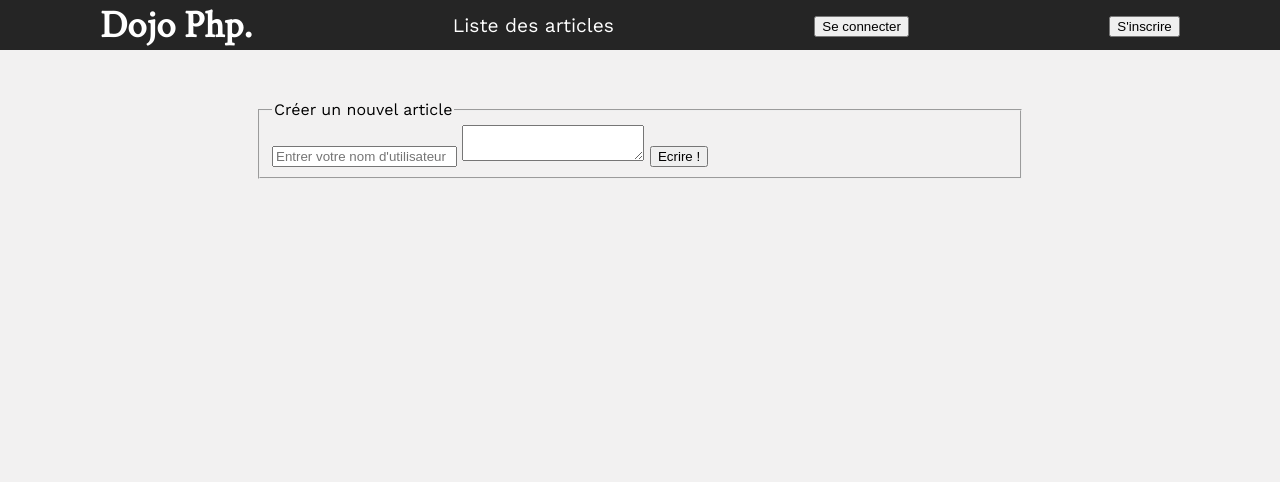
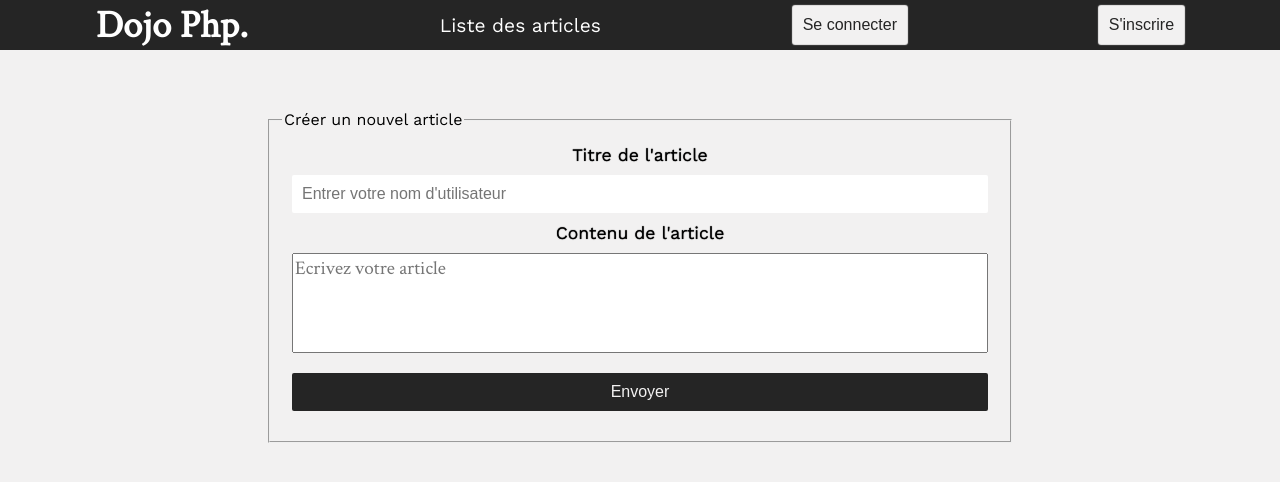
Before and after one commit to Heyveryouaire/dojoPhp, a PHP site: page /ecrire in a window 1280 px wide. Shown: the top 482 px of the page. Run offline with PHP 8.4, Linux system fonts and the light colour scheme.

Commit message:
refonte graphique part 2

```diff
--- /dev/null
+++ b/interface/assets/plus.css
@@ -0,0 +1,70 @@
+.button{
+    box-shadow: 0px 0px 1px 1px #F2F1F1;
+    border-radius: 2px;
+    border: 0;
+    padding: 10px;
+    font-size: 1rem;
+    background: #252525;
+    color: #F2F1F1;
+    transition: all 0.5s;
+}
+
+.inverted{
+    background: #F2F1F1;
+    color: #252525;
+}
+
+.button:hover{
+    background: #F2F1F1;
+    box-shadow: 0px 0px 1px 1px #252525;
+    color: #252525;
+}
+
+.inverted:hover{
+    background: #252525;
+    color: #F2F1F1;
+}
+
+.form{
+    display: flex;
+    flex-direction: column;
+    justify-content: space-around;
+    padding: 10px;
+}
+.form input, textarea, button{
+
+    margin-top: 10px;
+    margin-bottom: 10px;
+}
+
+.form label{
+    font-size: 1.1rem;
+    text-align: center;
+    text-shadow: 0px 0px 1px black;
+}
+
+textarea{
+    display: flex;
+    justify-content: center;
+    align-items: center;
+    height: 100px;
+    font-family: 'Crimson Text', serif;
+    font-size: 1.2rem;
+    resize: none;
+}
+textarea:focus{
+    box-shadow: 0px 0px 1px 1px #252525;
+}
+
+input{
+    border-radius: 2px;
+    border: 0;
+    padding: 10px;
+    font-size: 1rem;
+    background-color: white;
+    color: #252525;
+}
+input:focus{
+    box-shadow: 0px 0px 1px 1px #252525;
+
+}
--- a/interface/assets/style.css
+++ b/interface/assets/style.css
@@ -75,3 +75,13 @@ main{
 h1, h2, h3, h4, h5, h6 {
     font-family: 'Crimson Text', serif;
    }
+
+@media screen and (max-width: 690px){
+
+    main{
+        width: 100%;
+    }
+    article{
+        margin-top: 10px;
+    }
+}
--- a/interface/vue/pages/ecrire.php
+++ b/interface/vue/pages/ecrire.php
@@ -1,4 +1,14 @@
-<form method="POST" action="validArticle">
+<style>
+
+
+
+
+
+
+</style>
+
+
+<form class="form" method="POST" action="validArticle">
     <fieldset>
         <legend>
             Créer un nouvel article
@@ -10,11 +20,12 @@
                 $this->deleteError();
             }
         ?>
-
-        <input name="titleArticle" type="text" placeholder="Entrer votre nom d'utilisateur">
-            <textarea name="contentArticle" placeholder="Ecrivez votre article">
-
-            </textarea>
-        <button type="submit">Ecrire !</button>
+        <div class="form">
+            <label for="titleArticle">Titre de l'article</label>
+            <input name="titleArticle" id="titleArticle" type="text" placeholder="Entrer votre nom d'utilisateur">
+            <label for="contentArticle">Contenu de l'article</label>
+            <textarea name="contentArticle" id="contentArticle" placeholder="Ecrivez votre article"></textarea>
+            <button type="submit" class="button">Envoyer</button>
+        </div>
     </fieldset>
 </form>
--- a/interface/vue/template_parts/header.php
+++ b/interface/vue/template_parts/header.php
@@ -6,5 +6,6 @@
     <title>Peu_cheu_peu</title>
     <link href="https://fonts.googleapis.com/css?family=Crimson+Text|Work+Sans:400,700" rel="stylesheet">
     <link rel="stylesheet" href="assets/style.css">
+    <link rel="stylesheet" href="assets/plus.css">
 </head>
 <body>
--- a/interface/vue/template_parts/navBar.php
+++ b/interface/vue/template_parts/navBar.php
@@ -9,11 +9,11 @@
     <?php
         if(isset($_SESSION["pseudo"])){ ?>
 
-            <a href="deconnexion"><button>Se déconnecter</button></a>
+            <a href="deconnexion"><button class="button inverted">Se déconnecter</button></a>
     <?php
         }else{ ?>
-    <a href="connexion"><button>Se connecter</button></a>
-    <a href="inscription"><button>S'inscrire</button></a>
+    <a href="connexion"><button class="button inverted">Se connecter</button></a>
+    <a href="inscription"><button class="button inverted">S'inscrire</button></a>
     <?php
         }
     ?>
```
Also changed, not shown: interface/vue/pages/connexion.php (+5 -3 lines), interface/vue/pages/inscription.php (+5 -3 lines).
